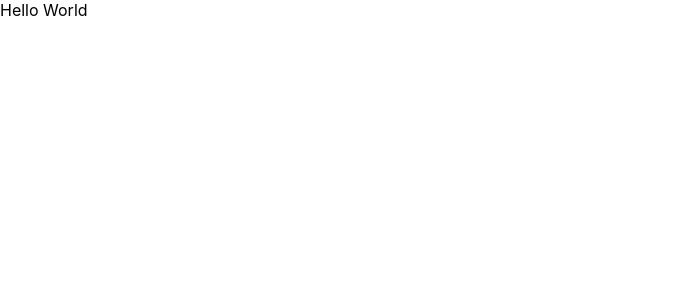
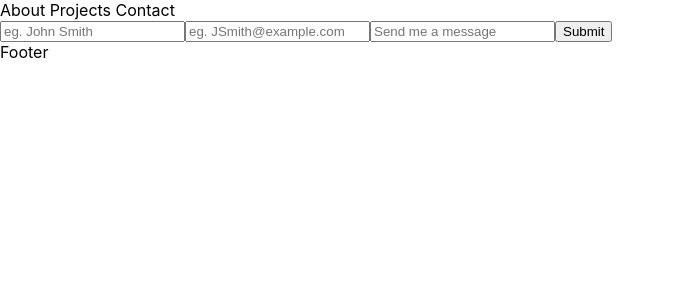
Before and after one commit to alan-mak/portfolio, a React (Create React App) app in the folder frontend/: page / in a window 1280 px wide. Shown: the top 300 px of the page, without its empty margins (0-675 px from the left). Built offline with nearby package versions, Linux system fonts and the light colour scheme.

Commit message:
Create basic form

```diff
--- a/frontend/package.json
+++ b/frontend/package.json
@@ -10,6 +10,7 @@
     "react": "^17.0.1",
     "react-dom": "^17.0.1",
     "react-scripts": "4.0.3",
+    "sass": "^1.32.8",
     "web-vitals": "^1.1.0"
   },
   "scripts": {
--- a/frontend/src/App.css
+++ /dev/null
@@ -1,38 +0,0 @@
-.App {
-  text-align: center;
-}
-
-.App-logo {
-  height: 40vmin;
-  pointer-events: none;
-}
-
-@media (prefers-reduced-motion: no-preference) {
-  .App-logo {
-    animation: App-logo-spin infinite 20s linear;
-  }
-}
-
-.App-header {
-  background-color: #282c34;
-  min-height: 100vh;
-  display: flex;
-  flex-direction: column;
-  align-items: center;
-  justify-content: center;
-  font-size: calc(10px + 2vmin);
-  color: white;
-}
-
-.App-link {
-  color: #61dafb;
-}
-
-@keyframes App-logo-spin {
-  from {
-    transform: rotate(0deg);
-  }
-  to {
-    transform: rotate(360deg);
-  }
-}
--- a/frontend/src/App.jsx
+++ b/frontend/src/App.jsx
@@ -1,9 +1,15 @@
-import logo from './logo.svg';
-import './App.css';
+import './App.scss';
+import Nav from './components/nav'
+import Footer from './components/footer'
+import Contact from './components/contact'
 
 function App() {
   return (
-    <div>Hello World</div>
+    <div>
+      <Nav />
+      <Contact />
+      <Footer />
+    </div>
   )
 }
 
--- /dev/null
+++ b/frontend/src/components/contact.jsx
@@ -0,0 +1,36 @@
+import React, { useState } from 'react';
+
+export default function Contact() {
+  const [email, useEmail] = useState("");
+  const [name, useName] = useState("");
+  const [message, useMessage] = useState("");
+
+  return (
+    <form autoComplete="off">
+      <input
+        type="text"
+        name="name"
+        value={useName}
+        placeholder="eg. John Smith"
+      />
+      <input
+        type="email"
+        name="email"
+        value={useEmail}
+        placeholder="eg. JSmith@example.com"
+      />
+      <input
+        type="text"
+        name="message"
+        value={useMessage}
+        placeholder="Send me a message"
+      />
+      <button
+        type="submit"
+        onClick={(event) => event.preventDefault()}
+      >Submit
+      </button>
+
+    </form>
+  )
+}
--- /dev/null
+++ b/frontend/src/components/footer.jsx
@@ -0,0 +1,9 @@
+import React from 'react';
+
+export default function Footer() {
+  return(
+    <div>
+      Footer
+    </div>
+  )
+}
--- /dev/null
+++ b/frontend/src/components/nav.jsx
@@ -0,0 +1,11 @@
+import React from 'react';
+
+export default function Nav() {
+  return (
+    <div>
+      About
+      Projects
+      Contact
+    </div>
+  )
+}
```
Also changed, not shown: frontend/src/App.scss (added), 1 other file (tests, documents, lock files or other folders).
